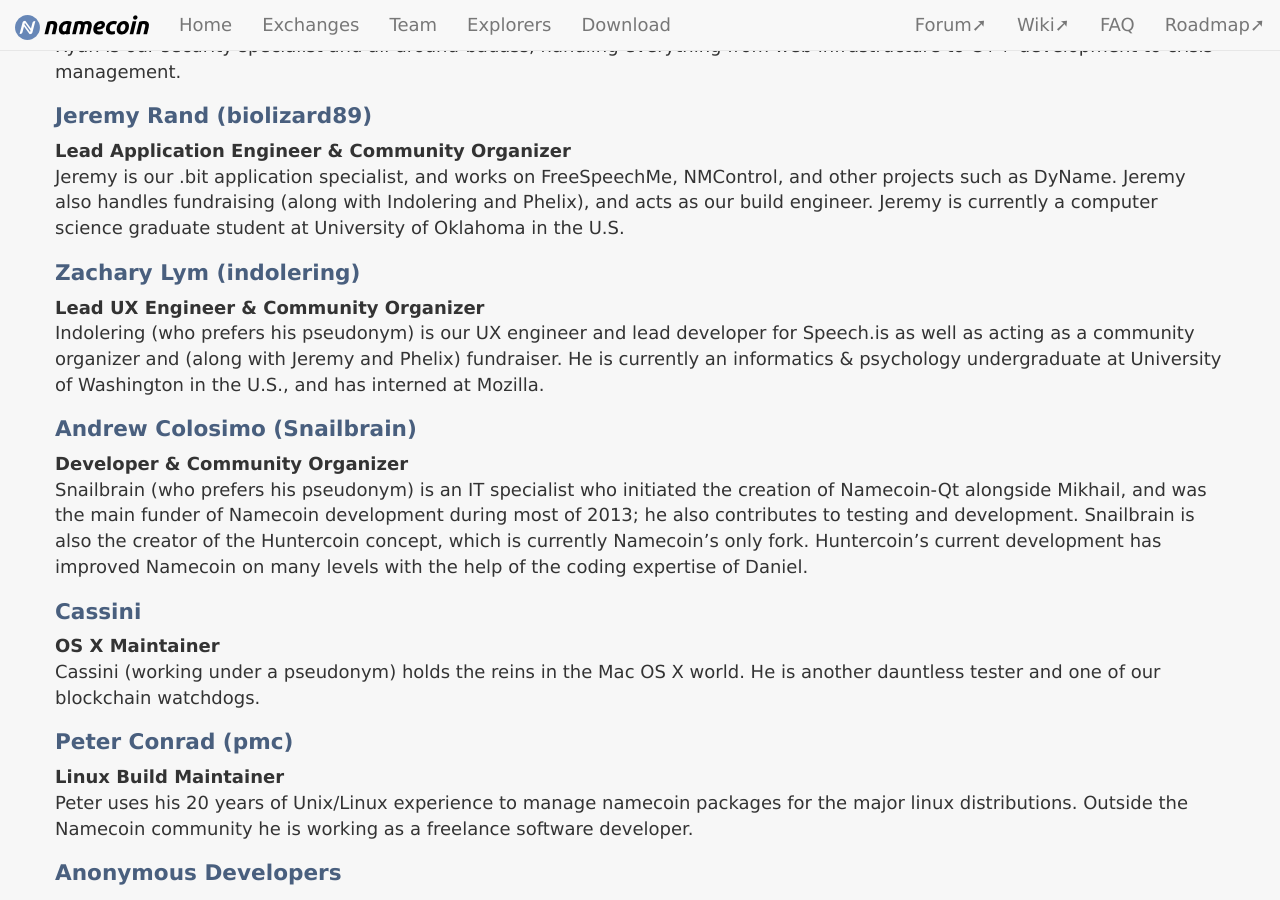
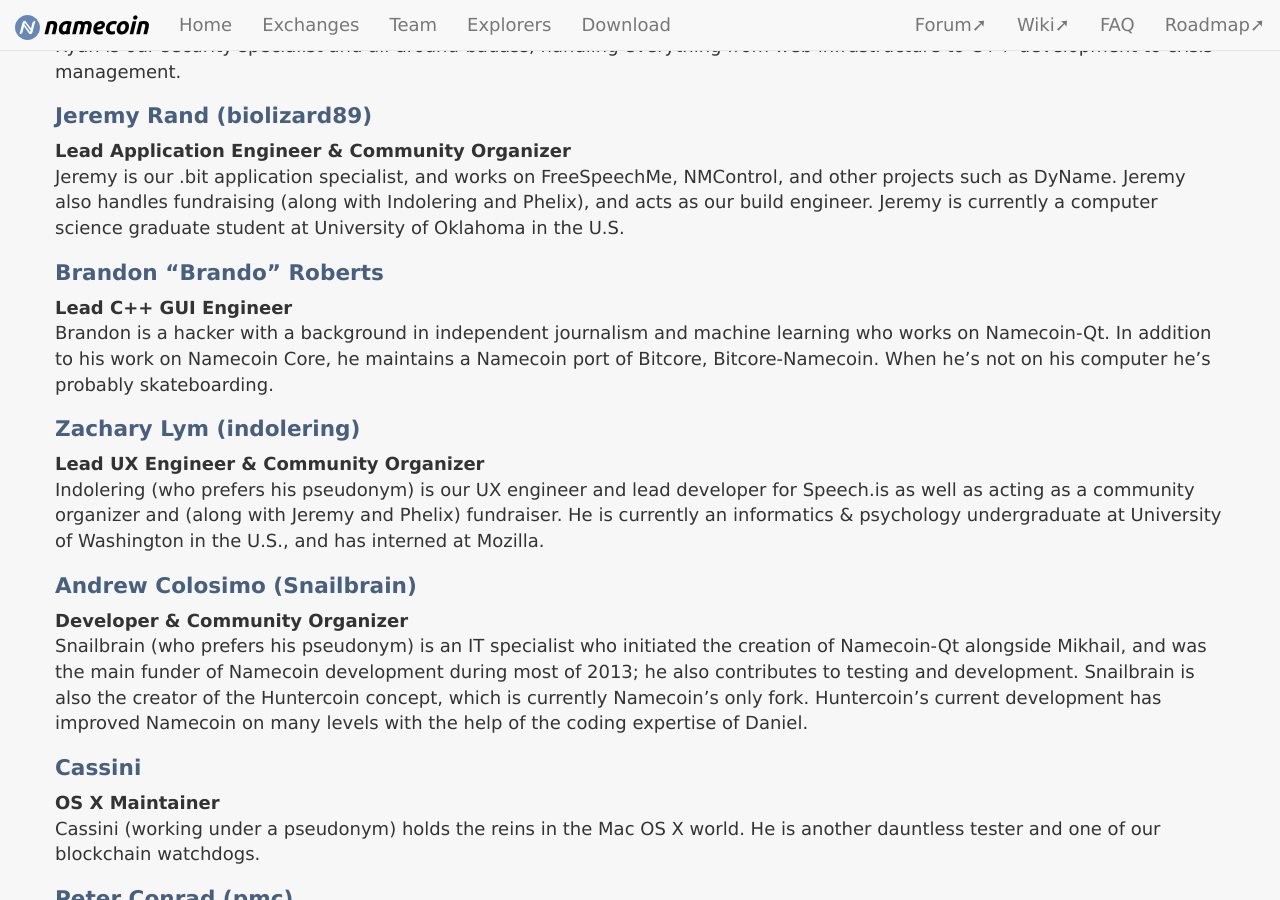
Before and after one commit to JeremyRand/namecoin.org, a Jekyll site: the page built from team/index.md, in a window 1280 px wide and 900 px high, scrolled down 963 px. Built offline with Jekyll 4.4.1, drawn with Linux system fonts in a browser that asks for light colours.

Commit message:
Add Brandon to the Team page.

```diff
--- a/team/index.md
+++ b/team/index.md
@@ -26,6 +26,11 @@ Ryan is our security specialist and all-around-badass, handling everything from
 
 **Lead Application Engineer & Community Organizer** <br>
 Jeremy is our .bit application specialist, and works on FreeSpeechMe, NMControl, and other projects such as DyName. Jeremy also handles fundraising (along with Indolering and Phelix), and acts as our build engineer. Jeremy is currently a computer science graduate student at University of Oklahoma in the U.S.
+
+## Brandon "Brando" Roberts
+
+**Lead C++ GUI Engineer** <br>
+Brandon is a hacker with a background in independent journalism and machine learning who works on Namecoin-Qt. In addition to his work on Namecoin Core, he maintains a Namecoin port of Bitcore, Bitcore-Namecoin. When he's not on his computer he's probably skateboarding.
 
 ## Zachary Lym (indolering)
 
```
